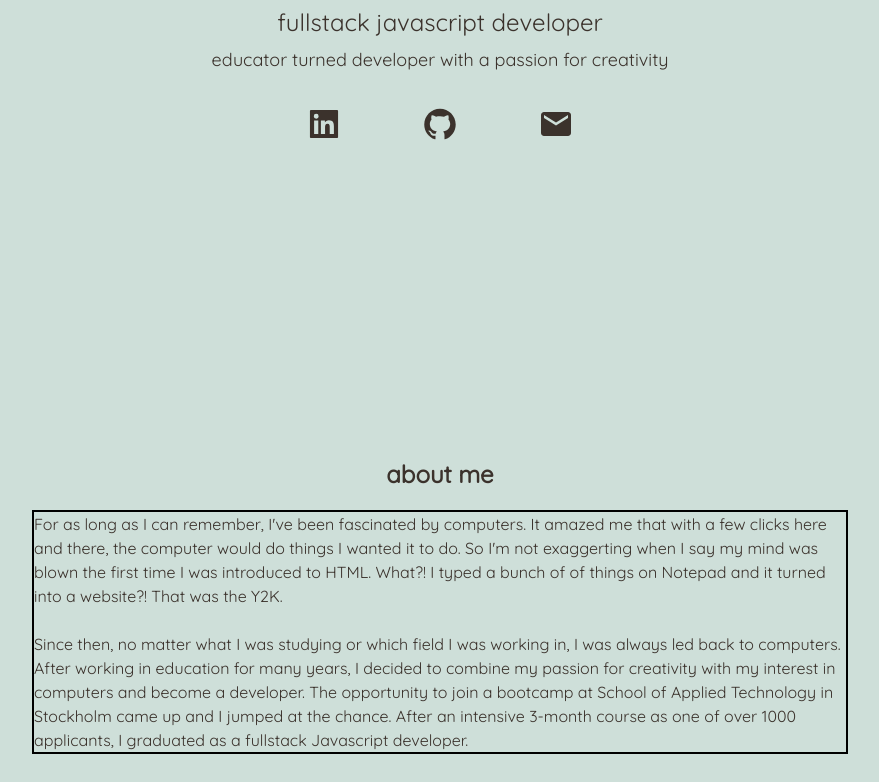
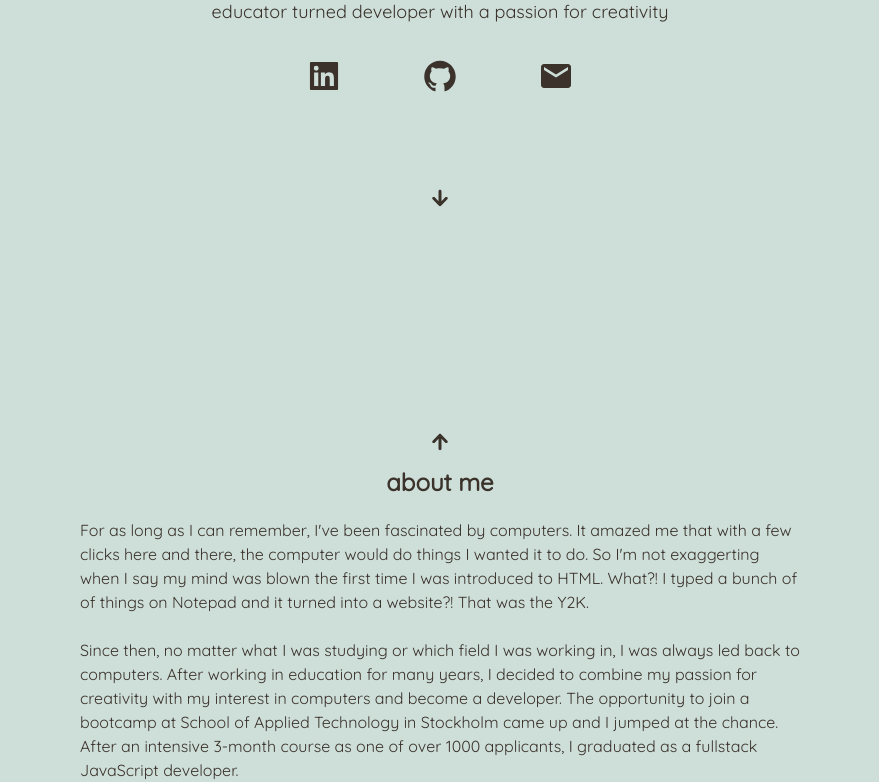
Before and after one commit to claudiacarion/claudiacarion-portfolio, a Next.js app: page / in a window 1280 px wide. Shown: the part 478-1260 px from the top of the page, without its empty margins (200-1079 px from the left). Built offline with nearby package versions, Linux system fonts and the light colour scheme.

Commit message:
arrows added

```diff
--- a/src/pages/index.tsx
+++ b/src/pages/index.tsx
@@ -4,12 +4,13 @@ import { BsFillMoonStarsFill } from 'react-icons/bs'
 import { AiFillLinkedin, AiFillGithub } from 'react-icons/ai'
 import { MdEmail } from 'react-icons/md'
 import {TbBrowser} from 'react-icons/tb'
+import {IoMdArrowRoundDown} from 'react-icons/io'
+import {IoMdArrowRoundUp} from 'react-icons/io'
 import Image from 'next/image'
 import pfp from '/public/newpfp2bg.png'
 import lexicon from '/public/lexicon.png'
 import popin from '/public/popin.png'
 import meme from '/public/meme.png'
-import tinyblog from '/public/tinyblog.png'
 import portfolio from '/public/portfolio.png'
 
 export default function Home(): JSX.Element {
@@ -21,17 +22,8 @@ export default function Home(): JSX.Element {
         <meta name="viewport" content="width=device-width, initial-scale=1" />
         <link rel="icon" href="/favicon.ico" />
       </Head>
-      <main className="py-24 px-5 bg-four font-quicksand">
+      <main className="px-5 py-12 bg-four font-quicksand" id='main'>
         <section className="h-screen">
-          {/* <nav className="mb-1 flex justify-between">
-            <h1 className=" text-lg">welcome :)</h1>
-            <ul className=" flex items-center">
-              <li><BsFillMoonStarsFill className=" cursor-pointer text-xl"/></li>
-              <li>
-                <a href="#" className=" text-sm px-5 py-2 bg-three rounded ml-5">resume</a>
-                </li>
-            </ul>
-          </nav> */}
           <div className='relative mx-auto bg-five rounded-full shadow-lg w-64 h-64 overflow-hidden md:h-80 md:w-80'>
             <Image src={pfp} alt="pfp" layout="fill" objectFit='cover'/>
           </div>
@@ -41,16 +33,22 @@ export default function Home(): JSX.Element {
             <p className='text-md md:text-lg'>educator turned developer with a passion for creativity</p>
           </div>
           <div className='text-4xl flex justify-center gap-20 py-3 text-one'>
-            <a href="https://www.linkedin.com/in/claudia-pereira-carion/"><AiFillLinkedin className='cursor-pointer hover:text-two hover:text-5xl'/></a>
-            <a href="https://github.com/claudiacarion"><AiFillGithub className='cursor-pointer hover:text-two hover:text-5xl'/></a>
-            <a href="mailto:claudia.carion@appliedtechnology.se"><MdEmail className='cursor-pointer hover:text-two hover:text-5xl'/></a>
+            <a href="https://www.linkedin.com/in/claudia-pereira-carion/"><AiFillLinkedin className='cursor-pointer hover:text-two'/></a>
+            <a href="https://github.com/claudiacarion"><AiFillGithub className='cursor-pointer hover:text-two'/></a>
+            <a href="mailto:claudia.carion@appliedtechnology.se"><MdEmail className='cursor-pointer hover:text-two'/></a>
+          </div>
+          <div className='text-2xl flex justify-center gap-20 py-20 text-one'>
+            <a href="#about"><IoMdArrowRoundDown className='cursor-pointer hover:text-two '/></a>
           </div>
         </section>
 
-        <section className="text-one mb-24">
-        <div className=" text-center p-5">
-        <h2 className=" text-2xl font-bold text-center py-5">about me</h2>
-        <p className='text-md text-left md:mx-12 lg:mx-48 border-2 border-black'>
+        <section className="text-one py-12" id='about'>
+        <div className='text-2xl flex justify-center py-3 text-one'>
+            <a href="#main"><IoMdArrowRoundUp className='cursor-pointer hover:text-two'/></a>
+          </div>
+        <div className="text-center px-5">
+        <h2 className=" text-2xl font-bold text-center pb-5">about me</h2>
+        <p className='text-md text-left md:mx-12 lg:mx-60'>
         For as long as I can remember, I&#39;ve been fascinated by computers.
         It amazed me that with a few clicks here and there, the computer would do things I wanted it to do.
         So I&#39;m not exaggerting when I say my mind was blown the first time I was introduced to HTML.
@@ -60,7 +58,7 @@ export default function Home(): JSX.Element {
         Since then, no matter what I was studying or which field I was working in, I was always led back to computers.
         After working in education for many years, I decided to combine my passion for creativity with my interest in computers and become a developer.
         The opportunity to join a bootcamp at School of Applied Technology in Stockholm came up and I jumped at the chance.
-        After an intensive 3-month course as one of over 1000 applicants, I graduated as a fullstack Javascript developer.
+        After an intensive 3-month course as one of over 1000 applicants, I graduated as a fullstack JavaScript developer.
         </p>
           </div>
         </section>
```
Also changed, not shown: src/styles/globals.css (line endings or trailing spaces).
